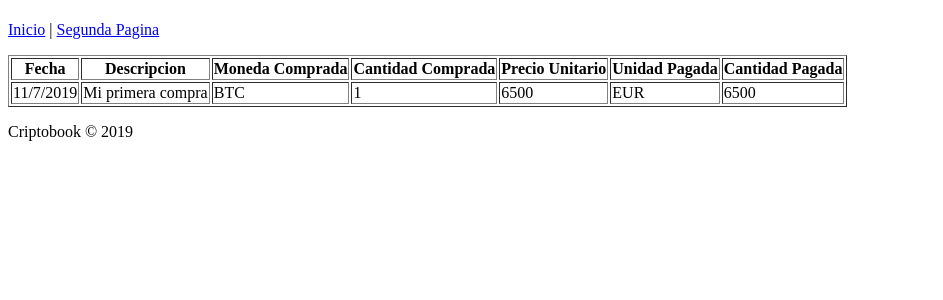
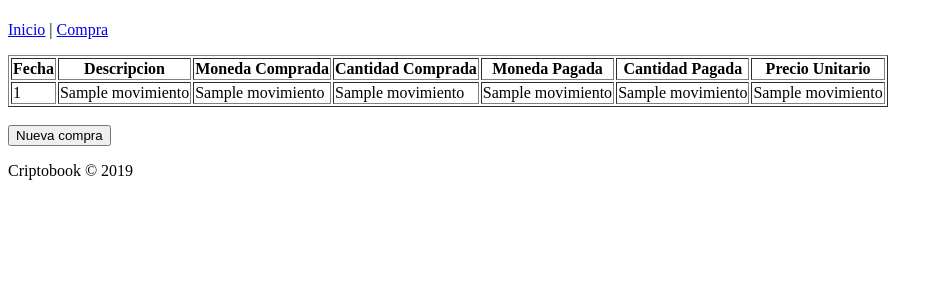
Before and after one commit to pigmonchu/k5_flask, a Flask app: template app/templates/index.html in a window 1280 px wide. Shown: the part 45-345 px from the top of the page, without its empty margins (0-943 px from the left). Run offline with Flask 2, Linux system fonts and the light colour scheme; the template is opened without the code that fills it: most values are stand-ins (such as "Sample title", 1, 10 or a date in 2020).

Commit message:
A falta de mensajes de error

```diff
--- a/app/templates/adios.html
+++ /dev/null
@@ -1,5 +0,0 @@
-{% extends 'base.html' %}
-{% block title %} Adios {% endblock %}
-{% block body %}
-    <p>Adios, mundo cruel</p>
-{% endblock %}
--- a/app/templates/base.html
+++ b/app/templates/base.html
@@ -11,9 +11,16 @@
     </header>
     <div class="container">
         <p class="menu">
-            <a href="./">Inicio</a> | <a href="/adios">Segunda Pagina</a>
+            <a href="./">Inicio</a> | <a href="/nuevacompra">Compra</a>
         </p>
         {% block body %}{% endblock%}
+    </div>
+    <div class="mensajes-error">
+            {% if error %}
+                <ul class="flash-messages">
+                    <li>{{ error }}</li>
+                </ul>
+            {% endif %}
     </div>
     <footer>
         <p>Criptobook &copy; 2019</p>
--- a/app/templates/index.html
+++ b/app/templates/index.html
@@ -7,21 +7,25 @@
             <th>Descripcion</td>
             <th>Moneda Comprada</td>
             <th>Cantidad Comprada</td>
+            <th>Moneda Pagada</td>
+            <th>Cantidad Pagada</td>
             <th>Precio Unitario</td>
-            <th>Unidad Pagada</td>
-            <th>Cantidad Pagada</td>
         </tr>
+        {% for movimiento in movimientos %}
         <tr>
-            <td>11/7/2019</td>
-            <td>Mi primera compra</td>
-            <td>BTC</td>
-            <td>1</td>
-            <td>6500</td>
-            <td>EUR</td>
-            <td>6500</td>
+            <td>{{movimiento[0]}}</td>
+            <td>{{movimiento[1]}}</td>
+            <td>{{movimiento[2]}}</td>
+            <td>{{movimiento[3]}}</td>
+            <td>{{movimiento[4]}}</td>
+            <td>{{movimiento[5]}}</td>
+            <td>{{movimiento[6]}}</td>
         </tr>
-
+        {% endfor %}
 
     </table>
-
+    <br/>
+    <form action="/nuevacompra">
+        <button type="submit">Nueva compra</button>
+    </form>
 {% endblock %}
--- a/data/movimientos.txt
+++ b/data/movimientos.txt
@@ -0,0 +1,3 @@
+2019-07-01,"Concepto 1",BTC,1,EUR,6000,6000
+2019-07-02,"Concepto 2",BTC,2,EUR,11800,5900
+2019-07-03,"Venta",EUR,8000,BTC,1,0.0000125
```
Also changed, not shown: app/templates/nuevacompra.html (added, +27 -0 lines), app/views.py (+51 -5 lines).
